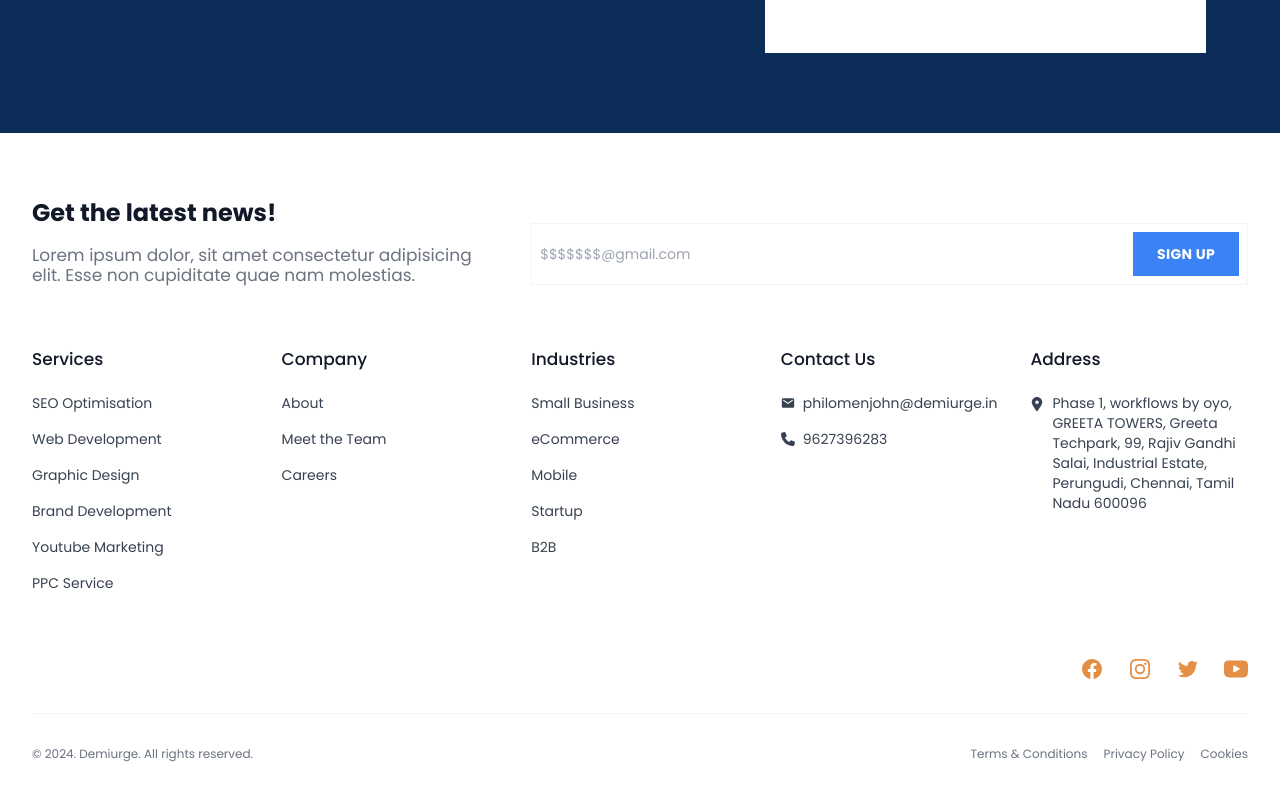
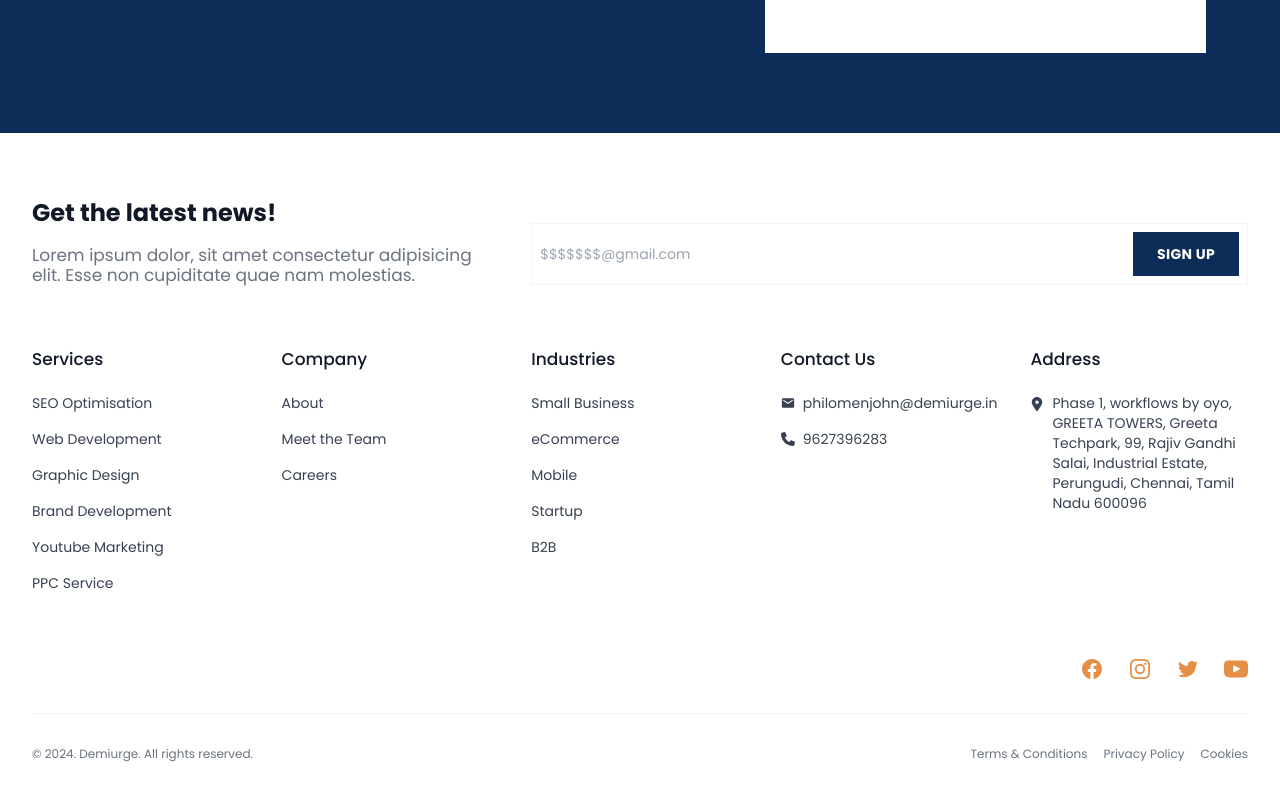
Before and after one commit to Gopinathgopi13/Demiurge, a React (Vite) app: page / in a window 1280 px wide. Shown: the part 6631-7431 px from the top of the page. Built offline with nearby package versions, Linux system fonts and the light colour scheme.

Commit message:
industries

```diff
--- a/src/Components/Footer/Footer.jsx
+++ b/src/Components/Footer/Footer.jsx
@@ -41,7 +41,7 @@
                     className="w-full border-none focus:border-transparent focus:ring-transparent outline-none sm:text-sm dark:bg-gray-900 dark:text-white"
                   />
 
-                  <button className="mt-1 w-full bg-blue-500 px-6 py-3 text-sm font-bold uppercase tracking-wide text-white transition-none hover:bg-blue-600 sm:mt-0 sm:w-auto sm:shrink-0">
+                  <button className="mt-1 w-full bg-[#0c2d57] px-6 py-3 text-sm font-bold uppercase tracking-wide text-white transition-none sm:mt-0 sm:w-auto sm:shrink-0">
                     Sign Up
                   </button>
                 </div>
```
